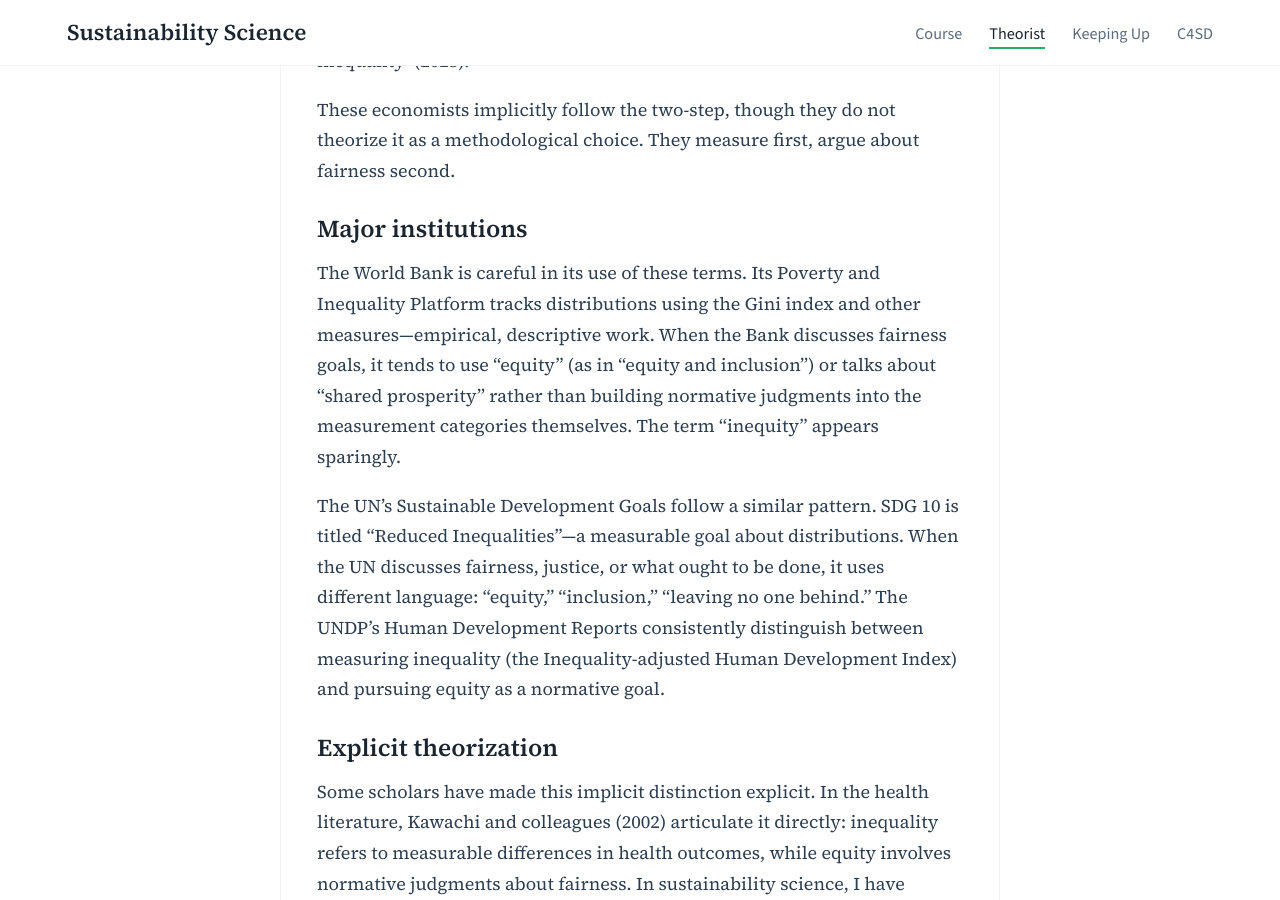
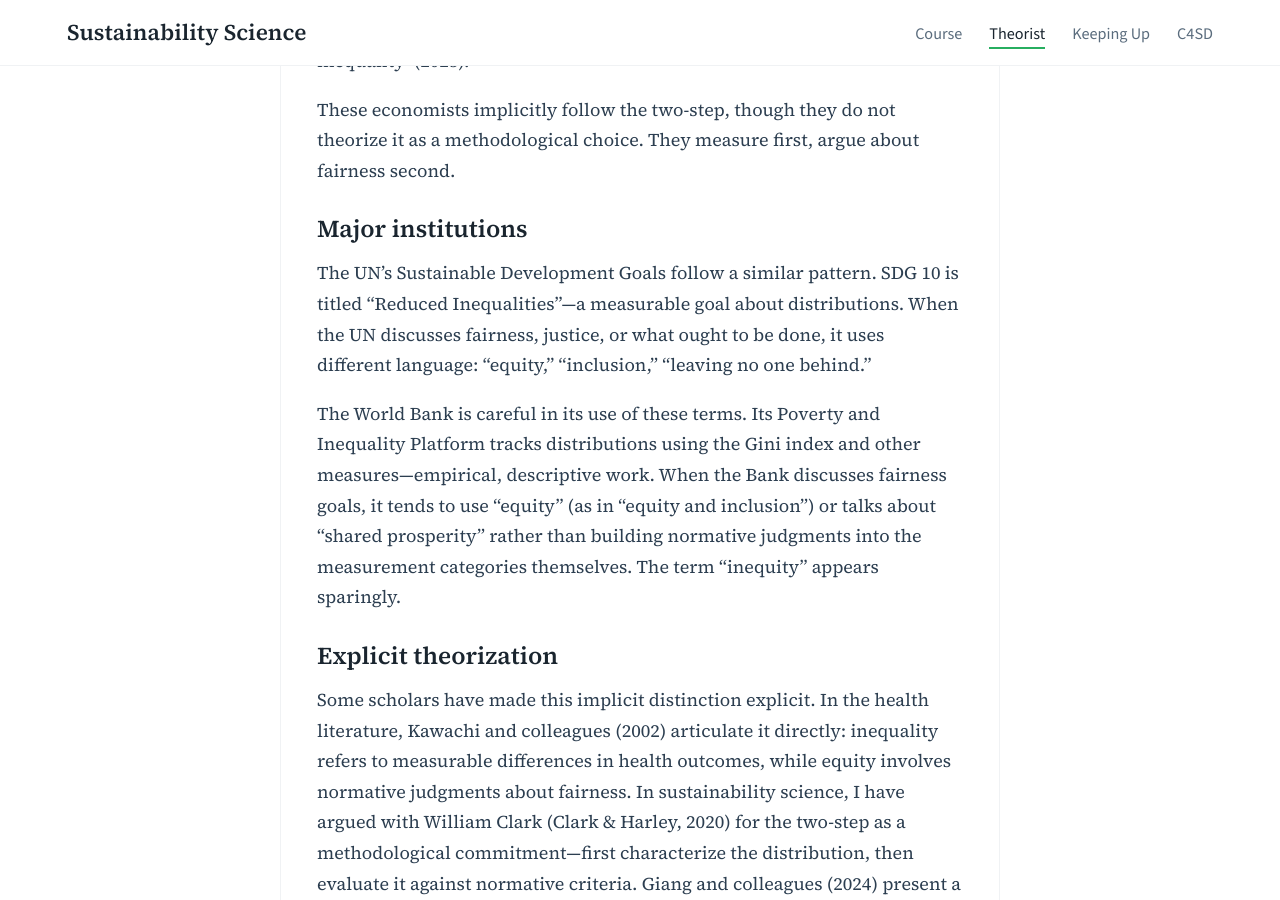
Before and after one commit to agharley/sustsci, a Jekyll site: the page built from blog/_posts/2026-01-01-inequality-inequity.md, in a window 1280 px wide and 900 px high, scrolled down 11333 px. Built offline with Jekyll 4.4.1, drawn with Linux system fonts in a browser that asks for light colours.

Commit message:
Update 2026-01-01-inequality-inequity.md

```diff
--- a/blog/_posts/2026-01-01-inequality-inequity.md
+++ b/blog/_posts/2026-01-01-inequality-inequity.md
@@ -135,9 +135,9 @@
 
 ### Major institutions
 
+The UN's Sustainable Development Goals follow a similar pattern. SDG 10 is titled "Reduced Inequalities"—a measurable goal about distributions. When the UN discusses fairness, justice, or what ought to be done, it uses different language: "equity," "inclusion," "leaving no one behind."
+
 The World Bank is careful in its use of these terms. Its Poverty and Inequality Platform tracks distributions using the Gini index and other measures—empirical, descriptive work. When the Bank discusses fairness goals, it tends to use "equity" (as in "equity and inclusion") or talks about "shared prosperity" rather than building normative judgments into the measurement categories themselves. The term "inequity" appears sparingly.
-
-The UN's Sustainable Development Goals follow a similar pattern. SDG 10 is titled "Reduced Inequalities"—a measurable goal about distributions. When the UN discusses fairness, justice, or what ought to be done, it uses different language: "equity," "inclusion," "leaving no one behind." The UNDP's Human Development Reports consistently distinguish between measuring inequality (the Inequality-adjusted Human Development Index) and pursuing equity as a normative goal.
 
 ### Explicit theorization
 
```
